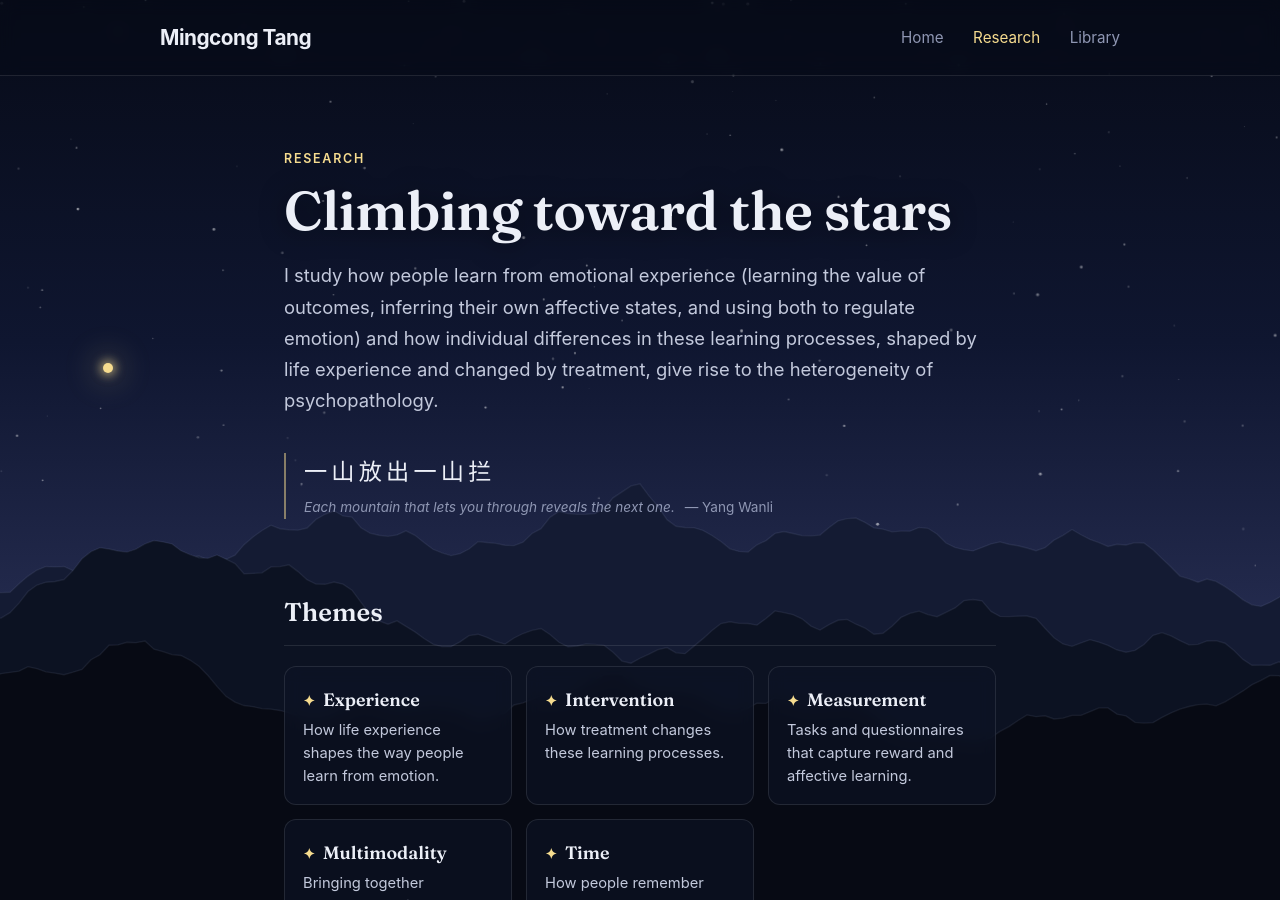
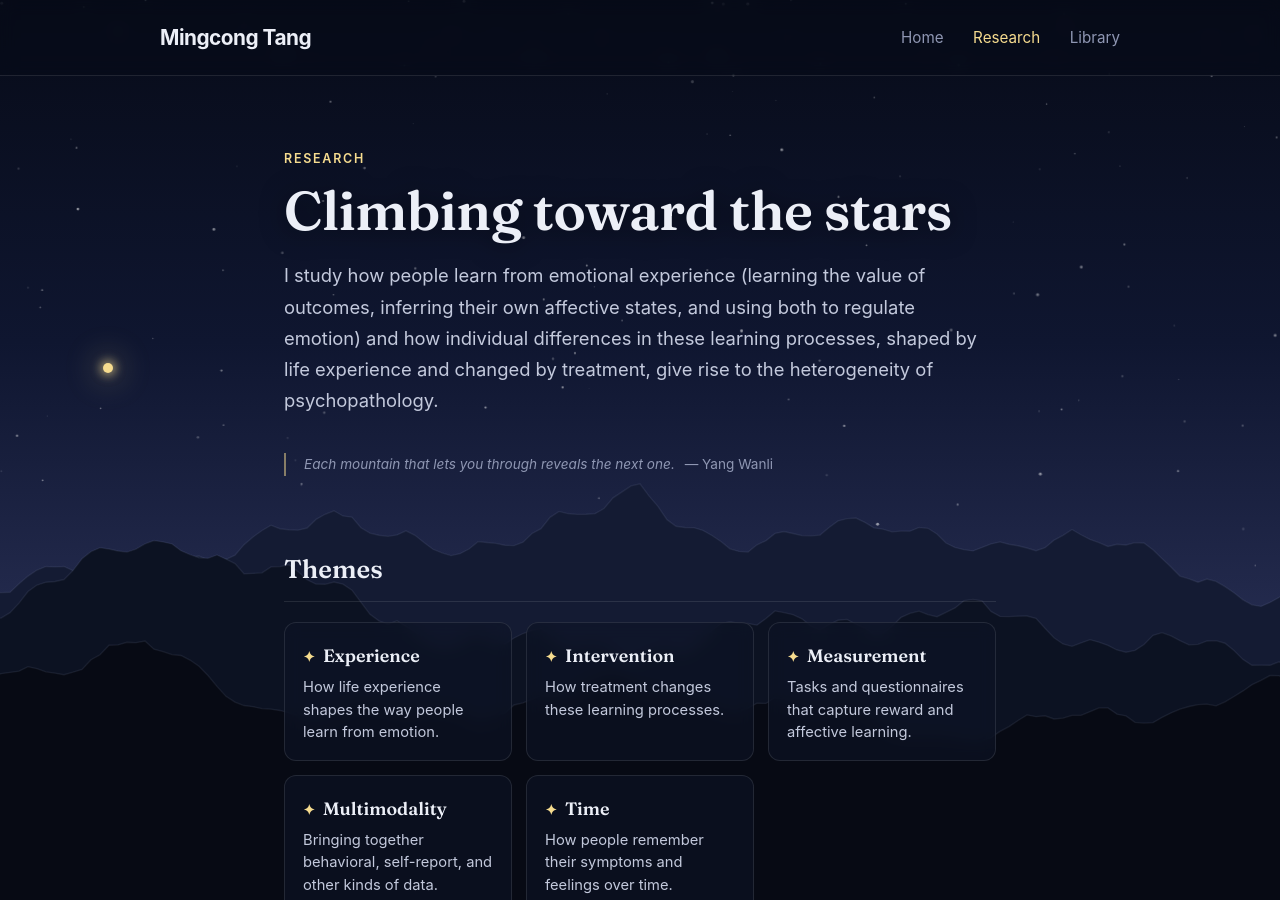
Before and after one commit to Mingcong-TANG/Mingcong-Tang.github.io, a Jekyll site: the page built from research.html, in a window 1280 px wide and 900 px high. Built offline with Jekyll 4.4.1, drawn with Linux system fonts in a browser that asks for light colours.

Commit message:
Remove quote from research.html
Removed a Chinese quote from the research section.

```diff
--- a/research.html
+++ b/research.html
@@ -41,7 +41,6 @@ permalink: /research/
       <h1>Climbing toward the stars</h1>
       <p class="r-statement">{{ r.statement }}</p>
       <figure class="epigraph">
-        <blockquote lang="zh">一山放出一山拦</blockquote>
         <figcaption>Each mountain that lets you through reveals the next one. <span>Yang Wanli</span></figcaption>
       </figure>
     </header>
```
